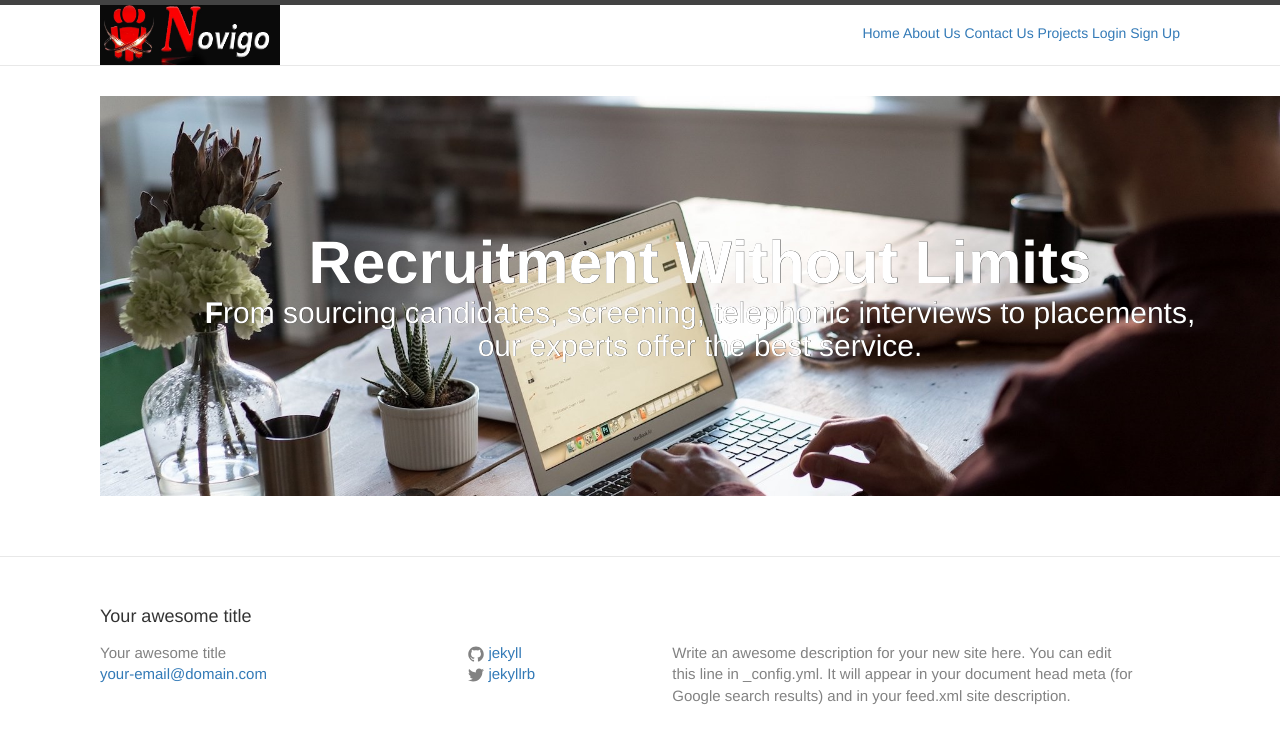
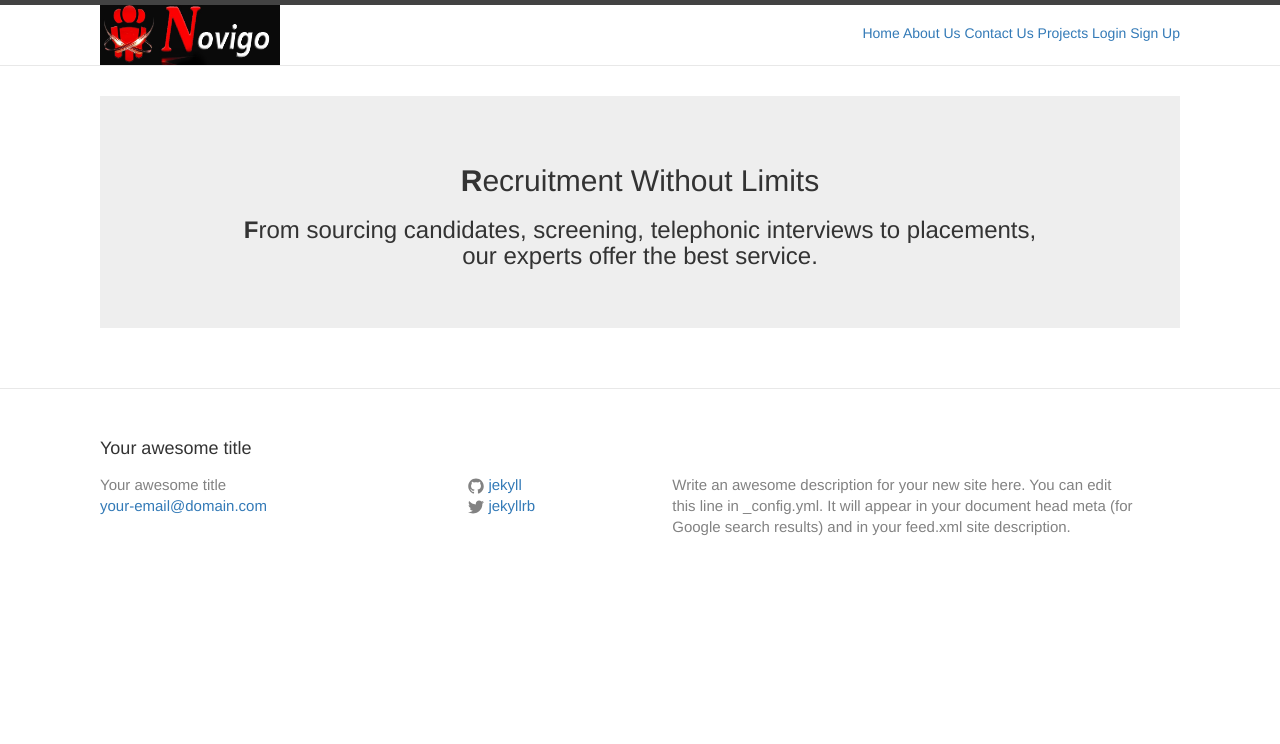
Before and after one commit to Hermankoch/hermankoch.github.io, a Jekyll site: the page built from index.html, in a window 1280 px wide. Shown: the top 744 px of the page. Built offline with Jekyll 4.4.1, drawn with Linux system fonts in a browser that asks for light colours.

Commit message:
Update main.scss

```diff
--- a/css/main.scss
+++ b/css/main.scss
@@ -42,38 +42,7 @@ $on-laptop:        1200px;
         @content;
     }
 }
-//
-// My Section of code:
-//
-body {
-   background-color: #191919;
-}
-  .jumbotron {
-  text-align: center;
-  display: flex;
-  align-items: center;
-  background-image: url('../css/image4.jpg');
-  background-size: cover;
-  color: #ffffff;
-  height: 400px;
-  width: 1200px;
-  text-shadow: 0.25px 0.25px 0.25px #000000;
-}
- .jumbotron h2 {
-     text-align: center;
-     font-size: 60px;
-     font-weight: 700;
-     margin: 0;
-     color: #fff;
 
-}
- .jumbotron h3 {
-     text-align: center;
-     font-size: 30px;
-     font-weight: 350;
-     margin: 0;
-     color: #fff;
-}
 
 
 // Import partials from `sass_dir` (defaults to `_sass`)
```
